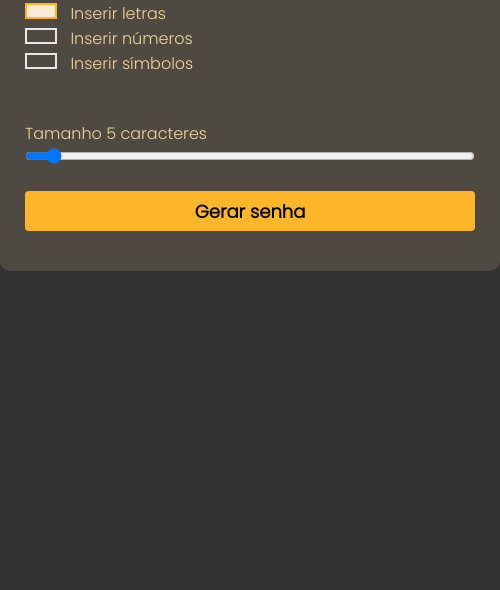
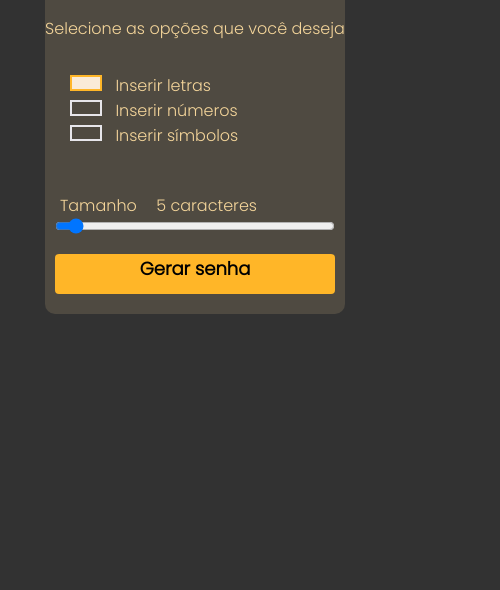
Before and after one commit to KarlaRoberta/Gerador-de-Senha, a plain HTML site: page index.html in a window 390 px wide. Shown: the part 254-844 px from the top of the page, 500 px wide, since content can reach past the window. Drawn offline with Linux system fonts and the light colour scheme.

Commit message:
responsivo

```diff
--- a/style.css
+++ b/style.css
@@ -167,11 +167,11 @@ label {
     opacity: 1;
 }
 
-/* @media (max-width: 767px){
+@media (max-width: 767px){
     .border{
         background-color: #f4d59a25;
         border-radius: 10px;
-        width: 400px;
+        width: 300px;
         margin-top: 30px;
     }
 
@@ -210,4 +210,4 @@ label {
    .tooltip{
     width: 280px;
     }
-} */
+}
```
